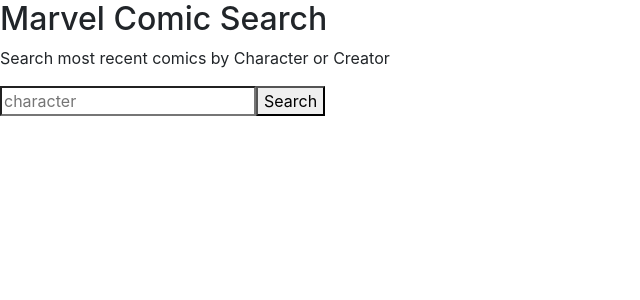
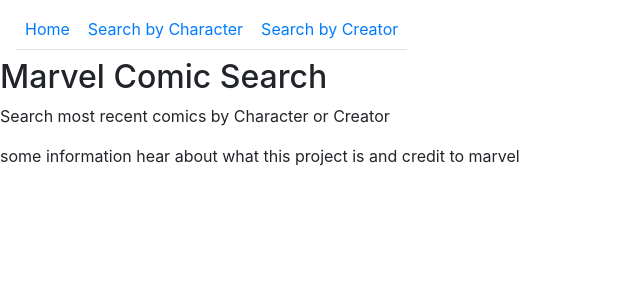
Before and after one commit to maceocodes/marvel, a React (Create React App) app: page / in a window 1280 px wide. Shown: the top 300 px of the page, without its empty margins (0-640 px from the left). Built offline with nearby package versions, Linux system fonts and the light colour scheme.

Commit message:
some styling done

```diff
--- a/package.json
+++ b/package.json
@@ -7,7 +7,8 @@
     "react": "^16.6.0",
     "react-dom": "^16.6.0",
     "react-router-dom": "^4.3.1",
-    "react-scripts": "2.0.5"
+    "react-scripts": "2.0.5",
+    "reactstrap": "^6.5.0"
   },
   "scripts": {
     "start": "react-scripts start",
--- a/src/App.js
+++ b/src/App.js
@@ -1,8 +1,9 @@
 import React from 'react';
-import Heading from  './Heading';
+import Header from  './Header';
 import Search from  './Search';
 import Creators from './Creators';
 import Comics from './Comics';
+import Home from './Home';
 import './App.css';
 import {
   BrowserRouter,
@@ -13,10 +14,10 @@
 const App = () => {
   return (
     <div>
-      <Heading />
+      <Header />
       <BrowserRouter>
         <Switch>
-          <Route exact path="/" component={Comics} />
+          <Route path="/" component={Home} />
           <Route path="/bycharacter" component={Comics} />
           <Route path="/bycreator" component={Creators}/>
         </Switch>
--- a/src/Comics.js
+++ b/src/Comics.js
@@ -1,6 +1,13 @@
 import React from 'react';
 import './App.css';
 import Search from  './Search';
+import {
+  CardColumns,
+  Card,
+  CardImg,
+  CardTitle,
+  CardText
+} from 'reactstrap';
 
 class Comics extends React.Component {
   constructor(props) {
@@ -29,16 +36,22 @@
   <div>
     <Search loadComics={this.byCharacter} />
     <div>
+    <CardColumns>
       <ul className="comics">
         {this.state.comics.map(c =>
-          <li key={c.id}>
-            <p> {c.title} </p>
-            <p> {c.description} </p>
-            <img src={c.thumbnail.path + "." +c.thumbnail.extension}/>
+          <Card key={c.id}>
+            <CardImg src={c.thumbnail.path + "." +c.thumbnail.extension}/>
             <li>{c.creators.items.map(cr => <li>{cr.name}</li>)}</li>
-          </li>
+              <CardTitle>
+                {c.title}
+              </CardTitle>
+              <CardText>
+                {c.description}
+              </CardText>
+          </Card>
         )}
       </ul>
+      </CardColumns>
     </div>
   </div>
   )
--- a/src/Creators.js
+++ b/src/Creators.js
@@ -1,6 +1,7 @@
 import React from 'react';
 import './App.css';
 import Search from './Search';
+
 
 
 class Creators extends React.Component {
--- /dev/null
+++ b/src/Header.js
@@ -0,0 +1,42 @@
+import React from 'react';
+import './App.css';
+import {
+    Navbar,
+    Nav,
+    NavItem,
+    NavLink,
+    Container,
+    Row,
+    Col,
+     } from 'reactstrap';
+
+
+class Header extends React.Component {
+    render(props) {
+        return (
+            <div className="Header">
+                <div className="Navigation">
+                    <Navbar expand="md">
+                        <Nav tabs className="Navigation" navbar>
+                            <NavItem>
+                                    <NavLink href="/">Home</NavLink>
+                            </NavItem>
+                            <NavItem>
+                                <NavLink href="/bycharacter">Search by Character</NavLink>
+                            </NavItem>
+                            <NavItem>
+                                <NavLink href="/bycreator">Search by Creator</NavLink>
+                            </NavItem>
+                        </Nav>
+                    </Navbar>
+                </div>
+                <div className="Title" >
+                    <h2>Marvel Comic Search</h2>
+                    <p>Search most recent comics by Character or Creator</p>
+                </div>
+            </div>
+        )
+    }
+}
+
+export default Header;
--- a/src/Heading.js
+++ /dev/null
@@ -1,16 +0,0 @@
-import React from 'react';
-import './App.css';
-
-
-class Heading extends React.Component {
-    render(props) {
-        return (
-            <div>
-            <h2>Marvel Comic Search</h2>
-            <p>Search most recent comics by Character or Creator</p>
-            </div>
-        )
-    }
-}
-
-export default Heading;
--- /dev/null
+++ b/src/Home.js
@@ -0,0 +1,17 @@
+import React from 'react';
+import './App.css';
+import {
+ } from 'reactstrap';
+
+
+class Home extends React.Component {
+    render(props) {
+        return (
+            <div>
+             <p> some information hear about what this project is and credit to marvel </p>
+            </div>
+        )
+    }
+}
+
+export default Home;
--- a/src/Search.js
+++ b/src/Search.js
@@ -1,5 +1,7 @@
 import React from 'react';
 import './App.css';
+import { Button } from 'reactstrap';
+
 
 class Search extends React.Component {
 
@@ -20,11 +22,10 @@
         <div>
             <input
               type="search"
-              placeholder="character"
               value={this.state.value}
               onChange={this.handleChange}
             />
-            <button onClick={() => this.props.loadComics(this.state.value)}>Search</button>
+            <Button color="secondary" onClick={() => this.props.loadComics(this.state.value)}>Search</Button>
         </div>
         )
     }
```
Also changed, not shown: src/App.css (line endings or trailing spaces), 1 other file (tests, documents, lock files or other folders).
